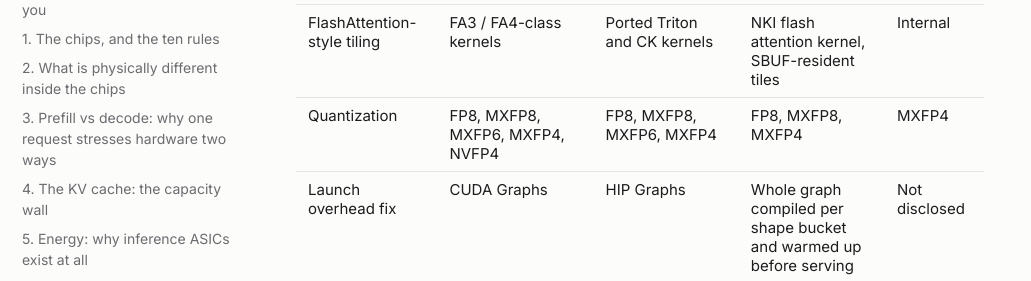
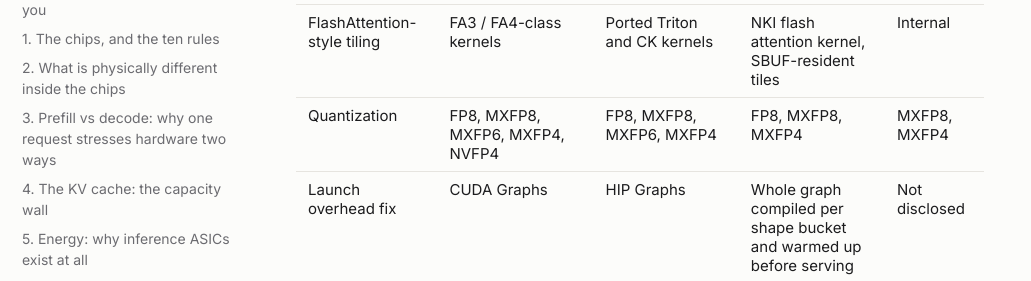
Before and after one commit to bananighosh/bananighosh.github.io, a Jekyll site: the page built from _posts/2026-11-16-flops-are-not-tokens.md, in a window 1280 px wide and 900 px high, scrolled down 21496 px. Shown: the part 154-435 px from the top of the window, without its empty margins (0-1031 px from the left). Built offline with Jekyll 4.4.1, drawn with Linux system fonts in a browser that asks for light colours.

Commit message:
Jalapeno quantization row: MXFP8, MXFP4
Co-Authored-By: Claude Opus 5.5 <noreply@anthropic.com>
Claude-Session: https://claude.ai/code/session_01K2HJxVUv7i1duGErniTfDd

```diff
--- a/_posts/2026-11-16-flops-are-not-tokens.md
+++ b/_posts/2026-11-16-flops-are-not-tokens.md
@@ -437,7 +437,7 @@ Every optimization removes one specific bottleneck. Diagnose first, then pick.
 | Continuous batching | vLLM, SGLang, TRT-LLM | vLLM, SGLang | vLLM Neuron; SGLang Neuron | Internal |
 | Kernel fusion | Hand-written Triton/CUDA, torch.compile | Triton, Composable Kernel | Neuron compiler plus NKI kernels | Internal |
 | FlashAttention-style tiling | FA3 / FA4-class kernels | Ported Triton and CK kernels | NKI flash attention kernel, SBUF-resident tiles | Internal |
-| Quantization | FP8, MXFP8, MXFP6, MXFP4, NVFP4 | FP8, MXFP8, MXFP6, MXFP4 | FP8, MXFP8, MXFP4 | MXFP4 |
+| Quantization | FP8, MXFP8, MXFP6, MXFP4, NVFP4 | FP8, MXFP8, MXFP6, MXFP4 | FP8, MXFP8, MXFP4 | MXFP8, MXFP4 |
 | Launch overhead fix | CUDA Graphs | HIP Graphs | Whole graph compiled per shape bucket and warmed up before serving | Not disclosed |
 | Paged KV | PagedAttention | PagedAttention | Paged KV cache in fixed-size blocks | Not disclosed |
 | Speculative decoding | EAGLE, MTP heads | EAGLE, MTP heads | EAGLE3 in vLLM Neuron | Not disclosed |
```
